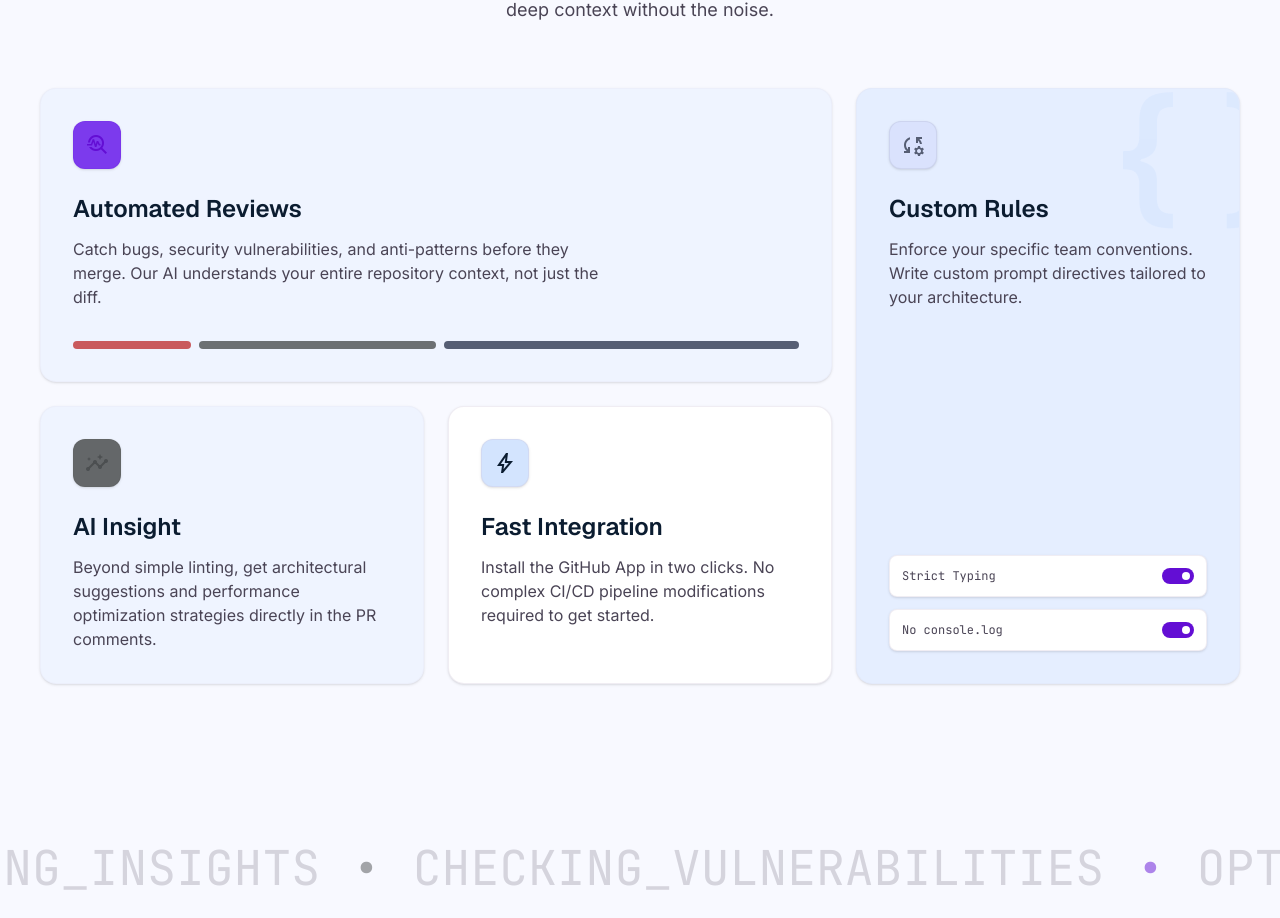
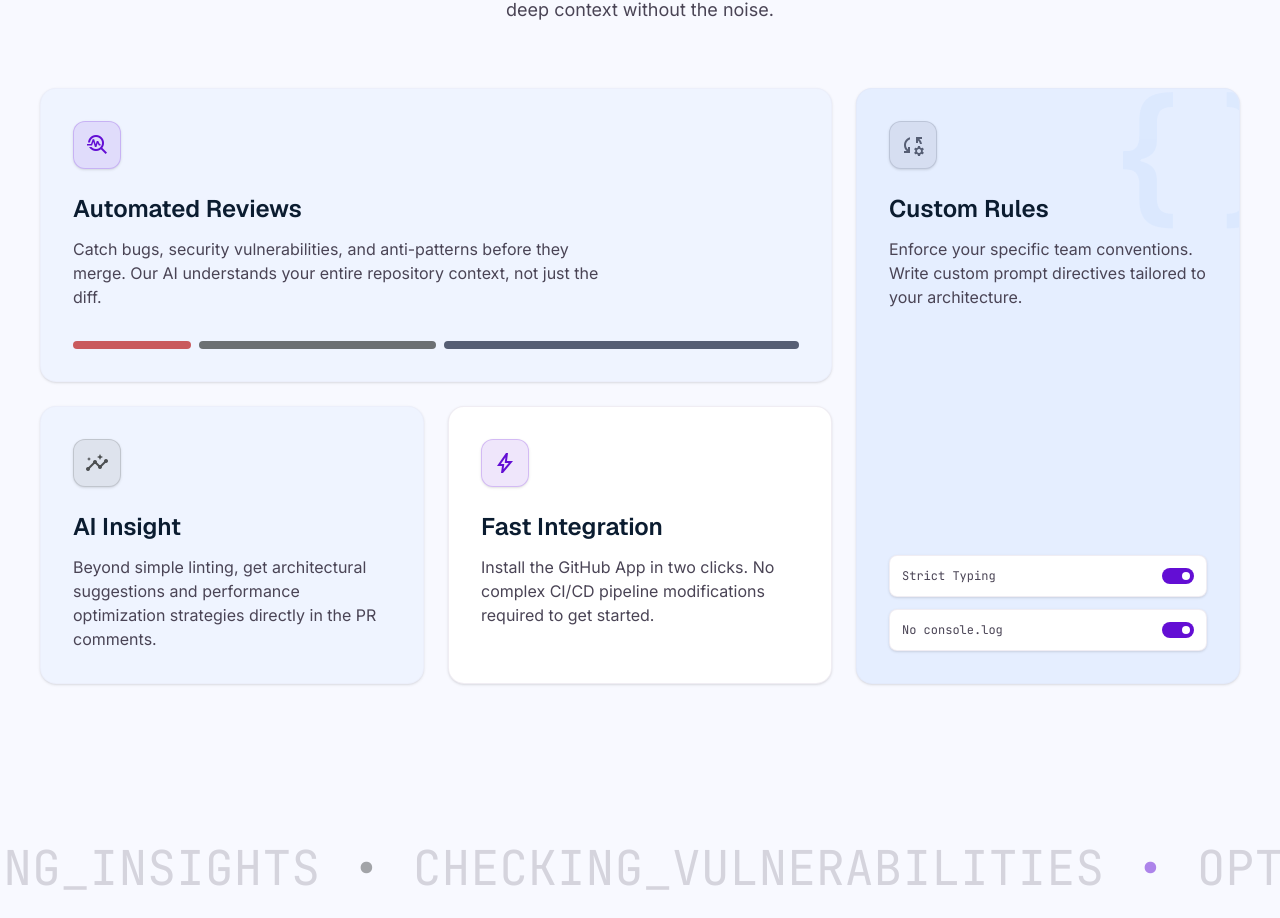
Before and after one commit to romiyusnandar/Codessa-Frontend, a Next.js app: page / in a window 1280 px wide. Shown: the part 1640-2558 px from the top of the page. Built offline with nearby package versions, Linux system fonts and the light colour scheme; no server answers.

Commit message:
feat: fix icon bg when light mode
Signed-off-by: romiyusnandar <yusromi04@gmail.com>

```diff
--- a/src/components/landing/FeaturesSection.tsx
+++ b/src/components/landing/FeaturesSection.tsx
@@ -18,7 +18,7 @@ export function FeaturesSection() {
         <div className="group relative overflow-hidden rounded-2xl border border-outline-variant/10 bg-surface-container-low p-8 shadow-sm md:col-span-2">
           <div className="pointer-events-none absolute inset-0 bg-gradient-to-br from-primary/5 to-transparent opacity-0 transition-opacity duration-500 group-hover:opacity-100" />
           <div className="relative z-10 flex h-full flex-col justify-between">
-            <div className="mb-6 flex h-12 w-12 items-center justify-center rounded-xl border border-primary/10 bg-primary-container text-primary shadow-sm">
+            <div className="mb-6 flex h-12 w-12 items-center justify-center rounded-xl border border-primary/20 bg-primary/10 text-primary shadow-sm">
               <Icon name="troubleshoot" className="text-[24px]" />
             </div>
             <div>
@@ -44,7 +44,7 @@ export function FeaturesSection() {
             {"{ }"}
           </div>
           <div className="relative z-10 flex h-full flex-col">
-            <div className="mb-6 flex h-12 w-12 items-center justify-center rounded-xl border border-secondary/10 bg-secondary-container text-secondary shadow-sm">
+            <div className="mb-6 flex h-12 w-12 items-center justify-center rounded-xl border border-secondary/20 bg-secondary/10 text-secondary shadow-sm">
               <Icon name="rule_settings" className="text-[24px]" />
             </div>
             <h3 className="mb-3 font-display text-2xl font-semibold text-on-surface">Custom Rules</h3>
@@ -70,7 +70,7 @@ export function FeaturesSection() {
 
         {/* AI Insight */}
         <div className="group relative overflow-hidden rounded-2xl border border-outline-variant/10 bg-surface-container-low p-8 shadow-sm md:col-span-1">
-          <div className="mb-6 flex h-12 w-12 items-center justify-center rounded-xl border border-tertiary/10 bg-tertiary-container text-tertiary shadow-sm">
+          <div className="mb-6 flex h-12 w-12 items-center justify-center rounded-xl border border-tertiary/20 bg-tertiary/10 text-tertiary shadow-sm">
             <Icon name="insights" className="text-[24px]" />
           </div>
           <h3 className="mb-3 font-display text-2xl font-semibold text-on-surface">AI Insight</h3>
@@ -82,7 +82,7 @@ export function FeaturesSection() {
 
         {/* Fast Integration */}
         <div className="group relative overflow-hidden rounded-2xl border border-outline-variant/30 bg-surface-container-lowest p-8 shadow-sm transition-colors duration-300 hover:border-secondary/50 md:col-span-1">
-          <div className="mb-6 flex h-12 w-12 items-center justify-center rounded-xl border border-outline-variant/30 bg-surface-variant text-on-surface shadow-sm">
+          <div className="mb-6 flex h-12 w-12 items-center justify-center rounded-xl border border-primary/20 bg-primary/10 text-primary shadow-sm">
             <Icon name="bolt" className="text-[24px]" />
           </div>
           <h3 className="mb-3 font-display text-2xl font-semibold text-on-surface">
```
